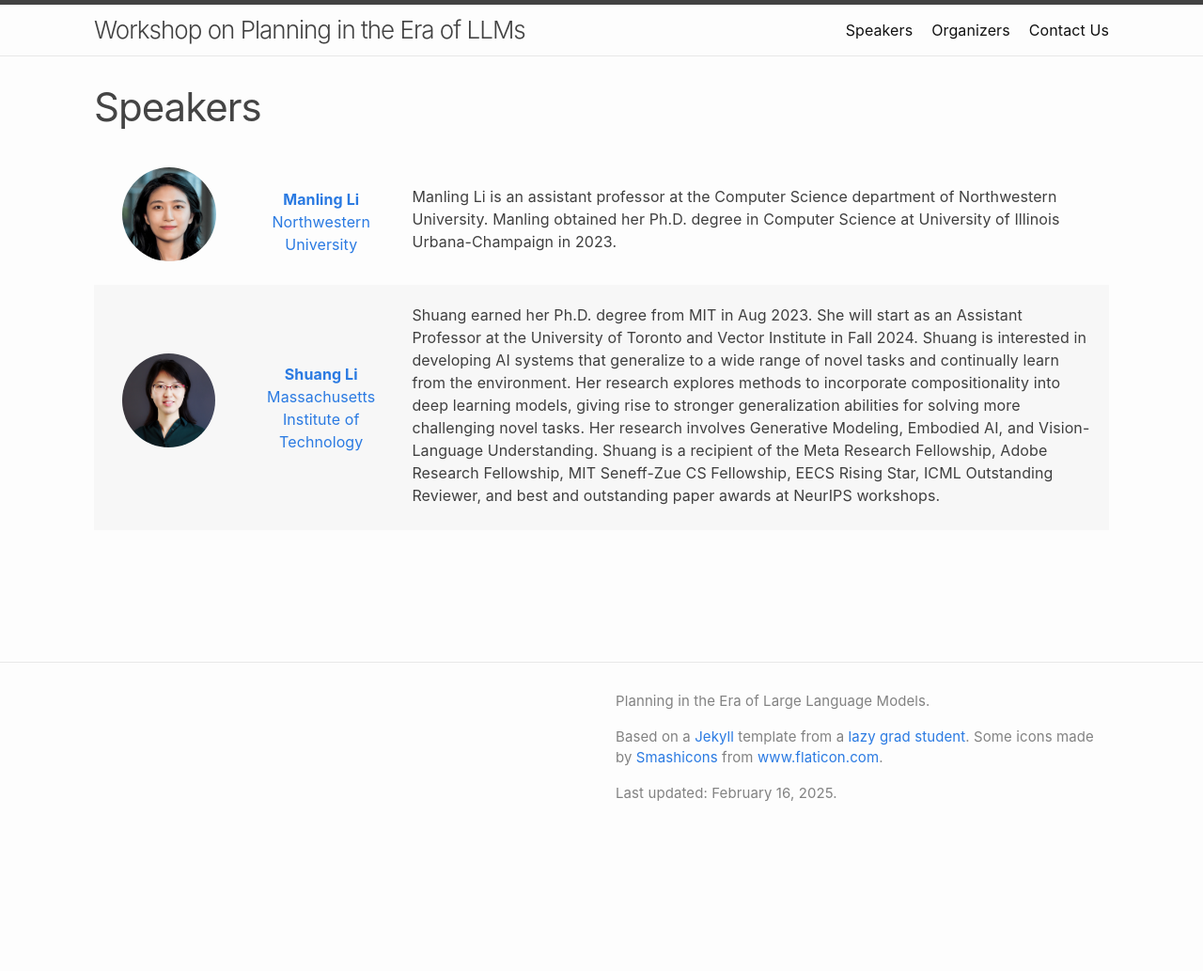
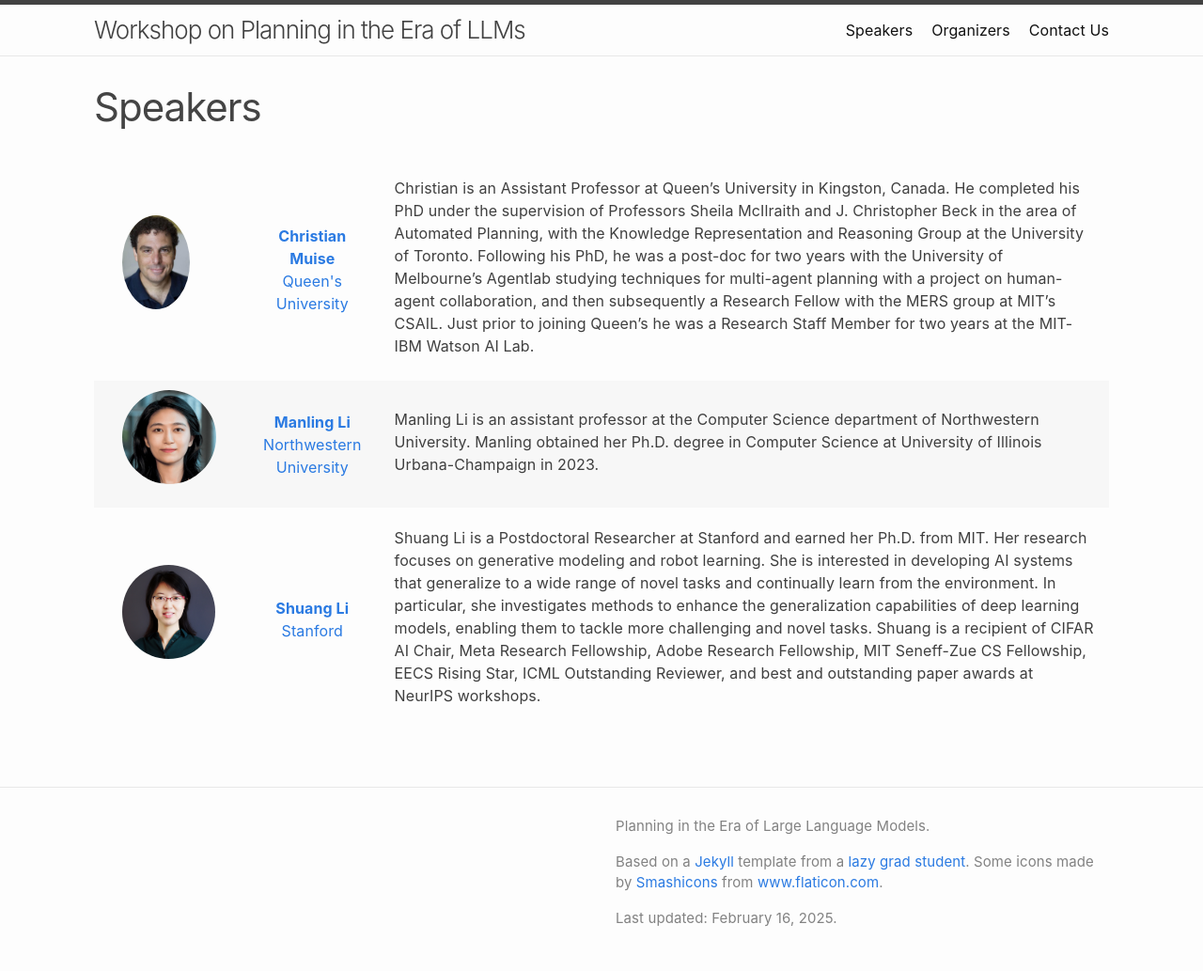
Before and after one commit to llmforplanning/llmforplanning.github.io, a Jekyll site: the page built from speakers.md, in a window 1280 px wide. Shown: the whole page at 94% size. Built offline with Jekyll 4.4.1, drawn with Linux system fonts in a browser that asks for light colours; before the commit the page ends 900 px from its top, so only the background shows below that.

Commit message:
christian, upadted titles

```diff
--- a/_speakers/shuang.md
+++ b/_speakers/shuang.md
@@ -3,12 +3,12 @@
 name: Shuang Li
 
 # Link to the speaker's webpage
-webpage: https://people.csail.mit.edu/lishuang/
+webpage: https://shuangli59.github.io/
 
 # Primary affiliation of the speaker
-affil: Massachusetts Institute of Technology
+affil: Stanford
 # Link to the speaker's primary affiliation
-affil_link: https://people.csail.mit.edu/lishuang/
+affil_link: https://shuangli59.github.io/
 
 # An image of the speaker (square aspect ratio works the best) (place in the `assets/img/speakers` directory)
 img: shuang.jpg
@@ -17,4 +17,6 @@ img: shuang.jpg
 
 <!-- Whatever you write below will show up as the speaker's bio -->
 
-Shuang earned her Ph.D. degree from MIT in Aug 2023. She will start as an Assistant Professor at the University of Toronto and Vector Institute in Fall 2024. Shuang is interested in developing AI systems that generalize to a wide range of novel tasks and continually learn from the environment. Her research explores methods to incorporate compositionality into deep learning models, giving rise to stronger generalization abilities for solving more challenging novel tasks. Her research involves Generative Modeling, Embodied AI, and Vision-Language Understanding. Shuang is a recipient of the Meta Research Fellowship, Adobe Research Fellowship, MIT Seneff-Zue CS Fellowship, EECS Rising Star, ICML Outstanding Reviewer, and best and outstanding paper awards at NeurIPS workshops.
+<!-- Shuang earned her Ph.D. degree from MIT in Aug 2023. She will start as an Assistant Professor at the University of Toronto and Vector Institute in Fall 2024. Shuang is interested in developing AI systems that generalize to a wide range of novel tasks and continually learn from the environment. Her research explores methods to incorporate compositionality into deep learning models, giving rise to stronger generalization abilities for solving more challenging novel tasks. Her research involves Generative Modeling, Embodied AI, and Vision-Language Understanding. Shuang is a recipient of the Meta Research Fellowship, Adobe Research Fellowship, MIT Seneff-Zue CS Fellowship, EECS Rising Star, ICML Outstanding Reviewer, and best and outstanding paper awards at NeurIPS workshops. -->
+
+Shuang Li is a Postdoctoral Researcher at Stanford and earned her Ph.D. from MIT. Her research focuses on generative modeling and robot learning. She is interested in developing AI systems that generalize to a wide range of novel tasks and continually learn from the environment. In particular, she investigates methods to enhance the generalization capabilities of deep learning models, enabling them to tackle more challenging and novel tasks. Shuang is a recipient of CIFAR AI Chair, Meta Research Fellowship, Adobe Research Fellowship, MIT Seneff-Zue CS Fellowship, EECS Rising Star, ICML Outstanding Reviewer, and best and outstanding paper awards at NeurIPS workshops.
```
Also changed, not shown: _speakers/christian.md (added, +20 -0 lines), index.md (+2 -2 lines), 2 other files.
